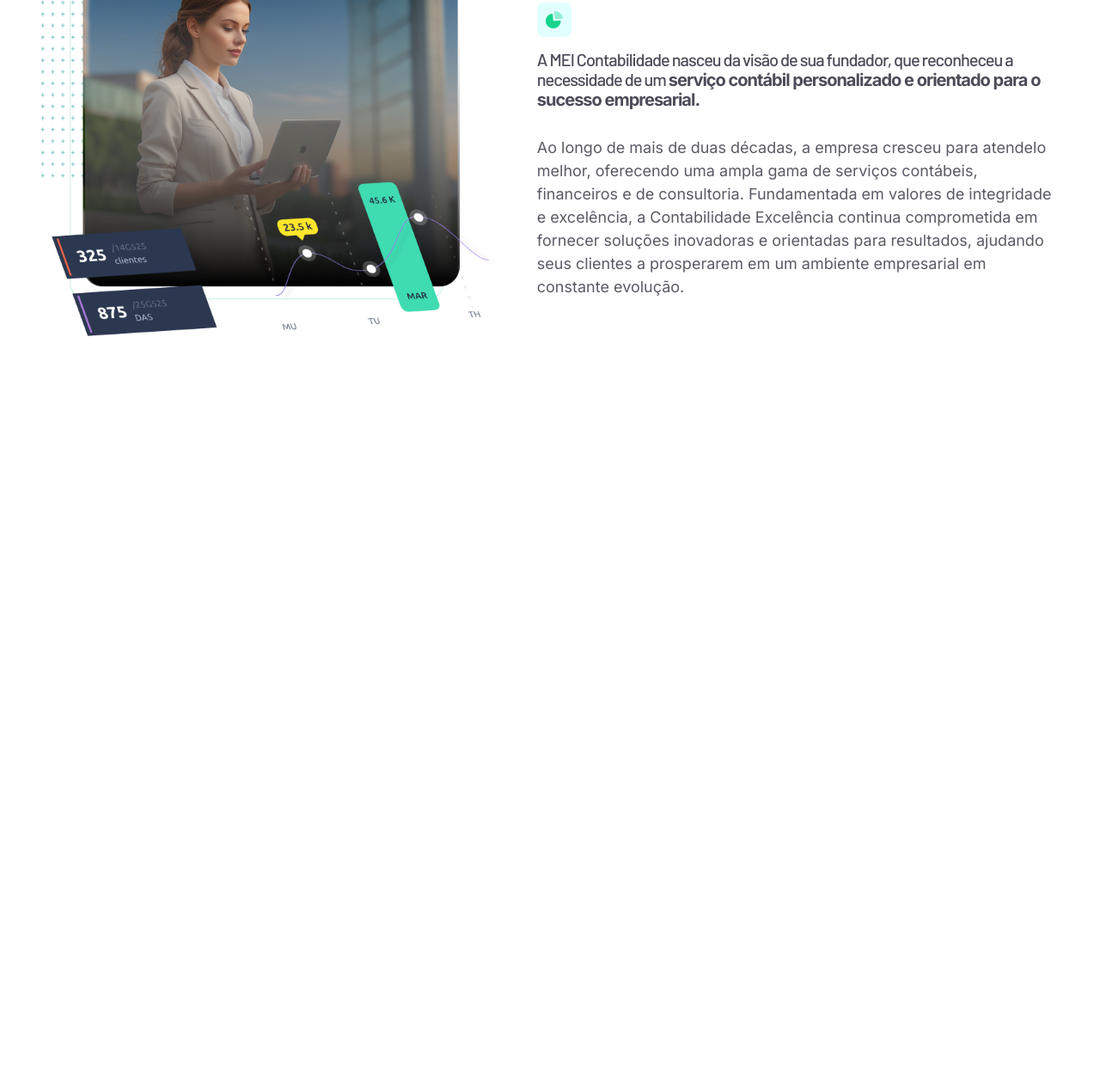
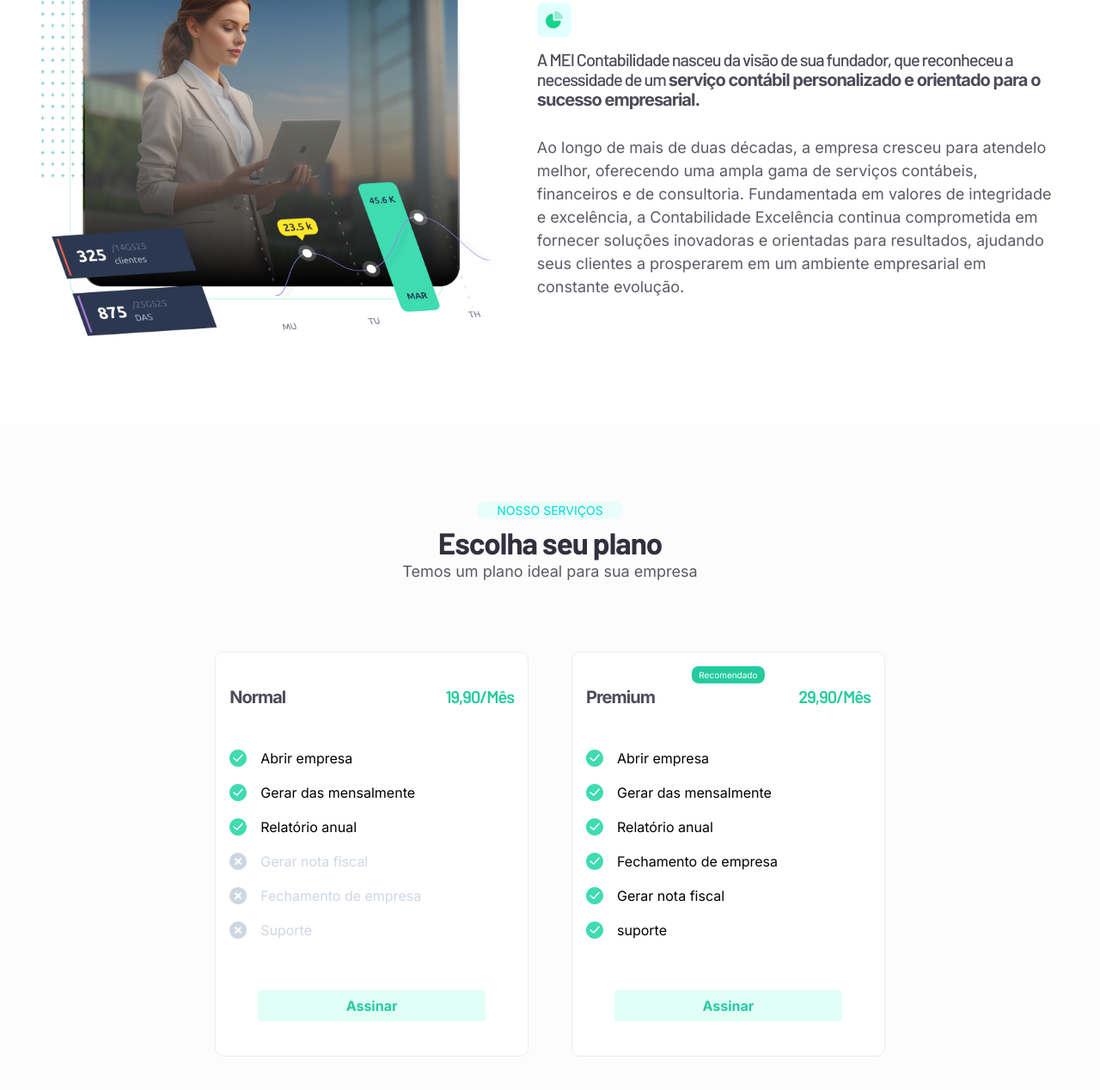
Before and after one commit to wagstalos/projeto-mei, a website: page index.html in a window 1280 px wide. Shown: the part 1024-2292 px from the top of the page at 86% size. Before the commit the page ends 1517 px from the top, so only its background shows below. Drawn offline with Linux system fonts and the light colour scheme.

Commit message:
📦 NEW: section services

```diff
--- a/index.html
+++ b/index.html
@@ -45,7 +45,7 @@
       </nav>
 
 
-      <a href="" class="btn-secondary d-flex align-center">Falar com especialista
+      <a href="" class="btn-secondary d-flex align-center">Especialista
 
         <svg xmlns="http://www.w3.org/2000/svg" class="icon icon-tabler icon-tabler-brand-whatsapp ml-2" width="24"
           height="24" viewBox="0 0 24 24" stroke-width="1.5" stroke="currentColor" fill="none" stroke-linecap="round"
@@ -217,6 +217,58 @@
 
   </section>
 
+  <section class="s-service" id="servicos">
+    <div class="container">
+      <span class="subtitle">Nosso serviços</span>
+      <h2 class="title-section text-dark">Escolha seu plano</h2>
+      <p class="text-center">Temos um plano ideal para sua empresa </p>
+
+      <div class="box-container d-flex">
+
+        <div class="box">
+          <div class="d-flex-price">
+            <h4><strong>Normal</strong> </h4>
+            <h4 class="price">19,90/Mês</h4>
+          </div>
+
+          <ul>
+            <li><img src="img/check.svg" alt="check" /> Abrir empresa</li>
+            <li><img src="img/check.svg" alt="check" />Gerar das mensalmente</li>
+            <li><img src="img/check.svg" alt="check" />Relatório anual</li>
+            <li class="text-cancel"><img src="img/cancel.svg" alt="check" />Gerar nota fiscal</li>
+            <li class="text-cancel"><img src="img/cancel.svg" alt="check" />Fechamento de empresa</li>
+            <li class="text-cancel"><img src="img/cancel.svg" alt="check" />Suporte</li>
+          </ul>
+
+          <a href="" class="btn-price">Assinar</a>
+
+        </div>
+
+        <div class="box">
+          <span class="badge">Recomendado</span>
+          <div class="d-flex-price">
+            <h4><strong>Premium</strong> </h4>
+            <h4 class="price">29,90/Mês</h4>
+          </div>
+
+          <ul>
+            <li><img src="img/check.svg" alt="check" /> Abrir empresa</li>
+            <li><img src="img/check.svg" alt="check" />Gerar das mensalmente</li>
+            <li><img src="img/check.svg" alt="check" />Relatório anual</li>
+            <li><img src="img/check.svg" alt="check" />Fechamento de empresa</li>
+            <li><img src="img/check.svg" alt="check" />Gerar nota fiscal</li>
+            <li><img src="img/check.svg" alt="check" />suporte</li>
+          </ul>
+
+          <a href="" class="btn-price">Assinar</a>
+
+        </div>
+
+      </div>
+
+    </div>
+  </section>
+
   <script src="js/jquery-3.4.1.min.js"></script>
   <script src="js/plugins.js"></script>
   <script src="js/all.js"></script>
--- a/scss/_common.scss
+++ b/scss/_common.scss
@@ -6,12 +6,20 @@
     justify-content: space-between;
 }
 
+.text-center {
+    text-align: center;
+}
+
 .align-center {
     align-items: center;
 }
 
-.text-dark{
+.text-dark {
     color: $gray-600;
+}
+
+.text-cancel {
+    color: #ced7e1;
 }
 
 /* Classes para margin */
--- a/scss/_reset.scss
+++ b/scss/_reset.scss
@@ -18,12 +18,13 @@ img {
 
 html {
     font-size: 62.5%;
+    overflow-x: hidden;
 }
 
-html,
-body {
-    overflow-x: hidden;
-}
+// html,
+// body {
+//     overflow-x: hidden;
+// }
 
 button {
     background-color: transparent;
--- a/scss/_s-about.scss
+++ b/scss/_s-about.scss
@@ -17,20 +17,8 @@
 
     // responsive
     @include responsive(800px) {
-        .text {
-            text-align: center;
-            h1 {
-                font-size: 4rem;
-            }
-            p {
-                max-width: 100%;
-            }
-            .lead {
-                align-items: center;
-                justify-content: center;
-            }
-        }
     }
+
     @include responsive(640px) {
         .d-flex {
             flex-direction: column-reverse;
--- /dev/null
+++ b/scss/_s-service.scss
@@ -0,0 +1,102 @@
+.s-service {
+    padding: 90px 0;
+    background: #fcfcfc;
+    .box-container {
+        display: flex;
+        align-items: center;
+        justify-content: center;
+        gap: 50px;
+        margin-top: 80px;
+    }
+    .box {
+        width: 30%;
+        background-color: $white;
+
+        border: 1px solid #ececec;
+        border-radius: 10px;
+        padding: $gutter * 2;
+        position: relative;
+
+        .badge {
+            background-color: #25cb9e;
+            padding: 4px 8px;
+            color: $white;
+            border-radius: 8px;
+            font-weight: 500;
+
+            display: table;
+            margin: 0 auto;
+            position: absolute;
+            left: 50%;
+            transform: translateX(-50%);
+        }
+
+        .d-flex-price {
+            display: flex;
+            margin-top: $gutter * 3;
+            justify-content: space-between;
+        }
+
+        .price {
+            color: #25cb9e;
+            font-weight: 600;
+        }
+
+        ul {
+            margin-top: 5rem;
+            li {
+                display: flex;
+                font-size: 1.6rem;
+
+                margin-bottom: 2rem;
+                img {
+                    margin-right: $gutter * 2;
+                }
+            }
+        }
+
+        .btn-price {
+            background-color: #aaffe85b;
+            color: #25cb9e;
+            font-weight: 600;
+            padding: 8px 16px;
+            border-radius: 4px;
+            font-size: 1.6rem;
+
+            display: flex;
+            align-items: center;
+            justify-content: center;
+
+            width: 80%;
+            margin: 0 auto;
+            margin-top: 60px;
+
+            transition: all 0.3s ease;
+
+            margin-bottom: $gutter * 3;
+
+            &:hover {
+                background-color: #aaffe8da;
+            }
+        }
+
+        &:hover {
+            border: 1px solid #25cb9e;
+        }
+    }
+
+    // responsive
+    @include responsive(800px) {
+    }
+
+    @include responsive(640px) {
+        .d-flex {
+            flex-direction: column-reverse;
+            margin-top: 2.5rem;
+        }
+
+        .box {
+            width: 100%;
+        }
+    }
+}
--- a/scss/_titles.scss
+++ b/scss/_titles.scss
@@ -44,12 +44,12 @@ p {
     opacity: 0.8;
 }
 .subtitle {
-    background-color: #d3fffa;
-    color: $brand-green;
-    width: 160px;
+    background-color: rgba(208, 255, 249, 0.451);
+    color: #00d7d7;
+    width: 170px;
 
     font-size: 1.4rem;
-    font-weight: 600;
+    font-weight: 500;
     padding: 2px 15px;
     border-radius: 25px;
 
@@ -57,6 +57,8 @@ p {
     align-items: center;
     justify-content: center;
     margin: 0 auto;
+
+    text-transform: uppercase;
 }
 
 .title-section {
--- a/scss/main.scss
+++ b/scss/main.scss
@@ -1,13 +1,14 @@
-@import 'mixins';
-@import 'reset';
-@import 'variables';
-@import 'grid';
-@import 'common';
-@import 'animate';
-@import 'titles';
-@import 'components';
-@import 'buttons';
-@import 'header';
-@import 'footer';
-@import 'home';
-@import 's-about';
+@import "mixins";
+@import "reset";
+@import "variables";
+@import "grid";
+@import "common";
+@import "animate";
+@import "titles";
+@import "components";
+@import "buttons";
+@import "header";
+@import "footer";
+@import "home";
+@import "s-about";
+@import "s-service";
```
Also changed, not shown: css/main.css, img/cancel.svg (added), img/check.svg (added).
